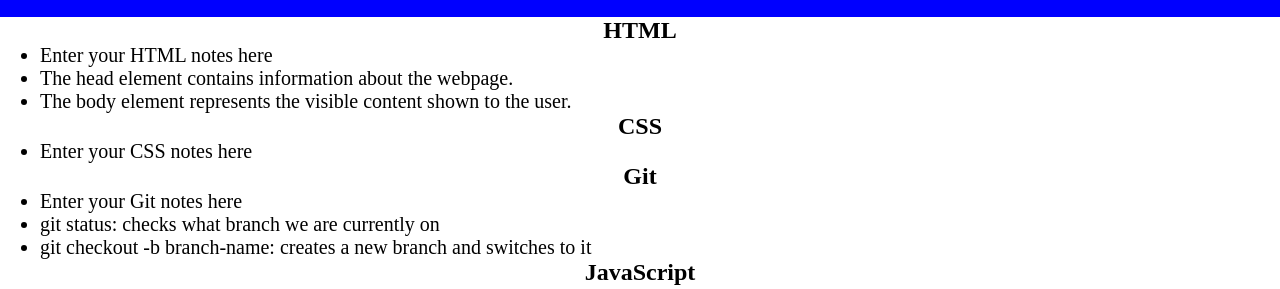
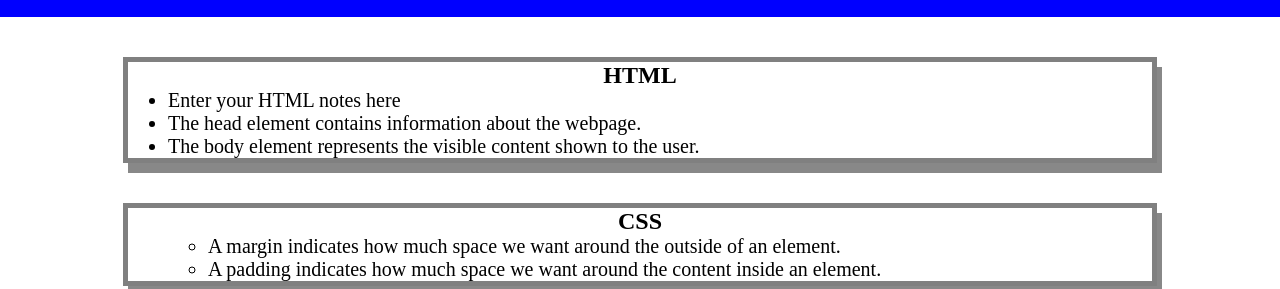
Before and after one commit to joanadapi/prework-study-guide, a plain HTML site: page index.html/index.html in a window 1280 px wide. Shown: the part 103-392 px from the top of the page. Drawn offline with Linux system fonts and the light colour scheme; files that its build step writes are made by us from their sources.

Commit message:
added CSS to project

```diff
--- a/assets/style.css
+++ b/assets/style.css
@@ -2,6 +2,7 @@
     margin: 0;
     padding: 0;
    }
+
    header,
    footer {
     width: 100%;
@@ -9,10 +10,12 @@ footer {
     background-color: blue;
     color: white;
    }
+
    h1,
    h2 {
     text-align: center;
    }
+
    img {
     display: block;
     height: 50px;
@@ -20,11 +23,19 @@ img {
     margin-left: auto;
     margin-right: auto;
    }
+
    ul {
     padding-left: 40px;
     font-size: 20px;
    }
+
    p {
     text-align: center;
     font-size: 30px;
    }
+   .card {
+    width: 80%;
+    margin: 40px auto;
+    border: 5px solid gray;
+    box-shadow: 5px 10px #888888;
+  }
--- a/index.html/index.html
+++ b/index.html/index.html
@@ -5,6 +5,7 @@
     <meta http-equiv="X-UA-Compatible" content="IE=edge" />
     <meta name="viewport" content="width=device-width, initial-scale=1.0" />
     <link rel="stylesheet" href="./assets/style.css">
+
     <title>Prework Study Guide</title>
   </head>
   <body>
@@ -25,7 +26,10 @@
       <section class="card" id="css-section">
         <h2>CSS</h2>
      <ul>
-       <li>Enter your CSS notes here</li>
+      <ul>
+        <li>A margin indicates how much space we want around the outside of an element.</li>
+        <li>A padding indicates how much space we want around the content inside an element.</li>
+      </ul>
      </ul>
 
       </section>
```
Also changed, not shown: 1 other file. Lines whose indentation alone changed are shown as unchanged.
